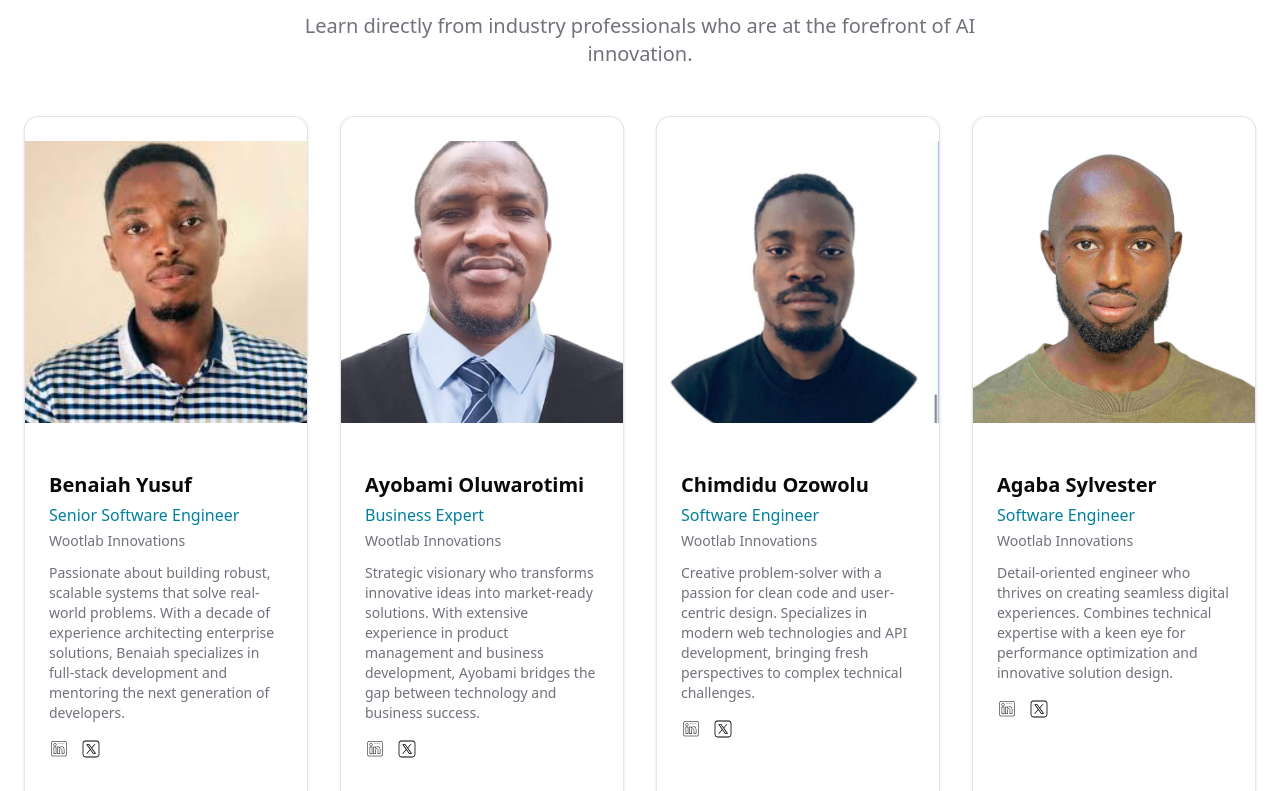
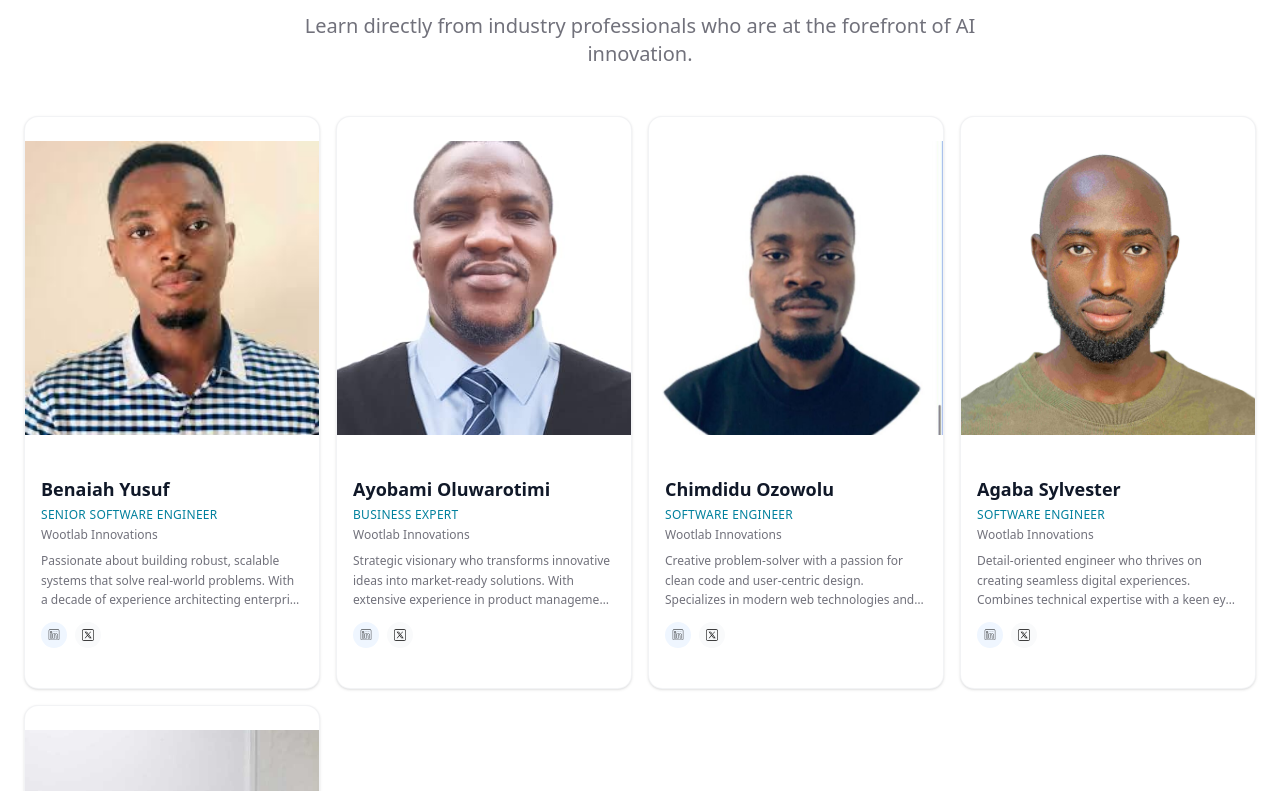
Before and after one commit to WootlabInnovations/ai-horizons, a Next.js app: page /team in a window 1280 px wide. Shown: the part 1309-2100 px from the top of the page. Built offline with nearby package versions, Linux system fonts and the light colour scheme.

Commit message:
add card

```diff
--- a/app/team/page.tsx
+++ b/app/team/page.tsx
@@ -244,7 +244,7 @@ export default function TeamPage() {
                         </p>
                     </motion.div>
 
-                    <div className="grid grid-cols-1 md:grid-cols-2 lg:grid-cols-4 gap-8">
+                    <div className="grid grid-cols-2 md:grid-cols-3 lg:grid-cols-4 xl:grid-cols-4 gap-4">
                         {mentors.map((mentor, index) => (
                             <motion.div
                                 key={mentor.name}
@@ -252,51 +252,68 @@ export default function TeamPage() {
                                 whileInView={{ opacity: 1, y: 0 }}
                                 viewport={{ once: true }}
                                 transition={{ duration: 0.5, delay: index * 0.1 }}
+                                whileHover={{ y: -4 }}
+                                className="group"
                             >
-                                <Card className="h-full overflow-hidden transition-all hover:shadow-lg">
-                                    <div className="relative aspect-square overflow-hidden bg-muted">
+                                <Card className="h-full overflow-hidden transition-all duration-300 hover:shadow-lg hover:shadow-primary/5 border border-gray-200/50">
+                                    <div className="relative aspect-square overflow-hidden">
                                         <Image
                                             src={mentor.image}
                                             alt={mentor.name}
                                             width={300}
                                             height={300}
-                                            className="h-full w-full object-cover transition-transform hover:scale-105"
+                                            className="h-full w-full object-cover transition-all duration-300 group-hover:scale-105"
                                         />
+                                        <div className="absolute inset-0 bg-gradient-to-t from-black/40 to-transparent opacity-0 group-hover:opacity-100 transition-opacity duration-300" />
                                     </div>
-                                    <CardContent className="p-6">
-                                        <h3 className="text-xl font-semibold mb-1">{mentor.name}</h3>
-                                        <p className="text-primary font-medium mb-1">{mentor.expertise}</p>
-                                        <p className="text-sm text-muted-foreground mb-3">{mentor.company}</p>
-                                        <p className="text-muted-foreground text-sm mb-4">{mentor.bio}</p>
-                                        <div className="flex gap-3">
+                                    <CardContent className="p-4">
+                                        <div className="space-y-2">
+                                            <div>
+                                                <h3 className="text-lg font-bold mb-1 text-gray-900 dark:text-white group-hover:text-primary transition-colors duration-300 line-clamp-1">
+                                                    {mentor.name}
+                                                </h3>
+                                                <p className="text-primary font-medium text-xs uppercase tracking-wide line-clamp-1">
+                                                    {mentor.expertise}
+                                                </p>
+                                                <p className="text-xs text-muted-foreground mt-1 line-clamp-1">
+                                                    {mentor.company}
+                                                </p>
+                                            </div>
+
+                                            <p className="text-muted-foreground text-xs leading-relaxed line-clamp-3">
+                                                {mentor.bio}
+                                            </p>
+
+                                            <div className="flex gap-2 pt-1">
                                                 <a
                                                     href={mentor.linkedin}
                                                     target="_blank"
                                                     rel="noopener noreferrer"
-                                                className="text-blue-600 hover:text-blue-800 transition-colors"
+                                                    className="p-1.5 rounded-full bg-blue-50 hover:bg-blue-100 transition-all duration-200 hover:scale-105"
                                                 >
                                                     <Image
                                                         src="/icons8-linkedin.svg"
                                                         alt="LinkedIn"
-                                                    width={20}
-                                                    height={20}
-                                                    className="h-5 w-5"
+                                                        width={14}
+                                                        height={14}
+                                                        className="h-3.5 w-3.5"
                                                     />
                                                 </a>
                                                 <a
                                                     href={mentor.twitter}
                                                     target="_blank"
                                                     rel="noopener noreferrer"
-                                                className="text-gray-600 hover:text-gray-800 transition-colors"
+                                                    className="p-1.5 rounded-full bg-gray-50 hover:bg-gray-100 transition-all duration-200 hover:scale-105"
                                                 >
                                                     <Image
                                                         src="/icons8-x-logo.svg"
                                                         alt="X (Twitter)"
-                                                    width={20}
-                                                    height={20}
-                                                    className="h-5 w-5"
+                                                        width={14}
+                                                        height={14}
+                                                        className="h-3.5 w-3.5"
                                                     />
                                                 </a>
+                                            </div>
                                         </div>
                                     </CardContent>
                                 </Card>
```
Lines whose indentation alone changed are shown as unchanged.
